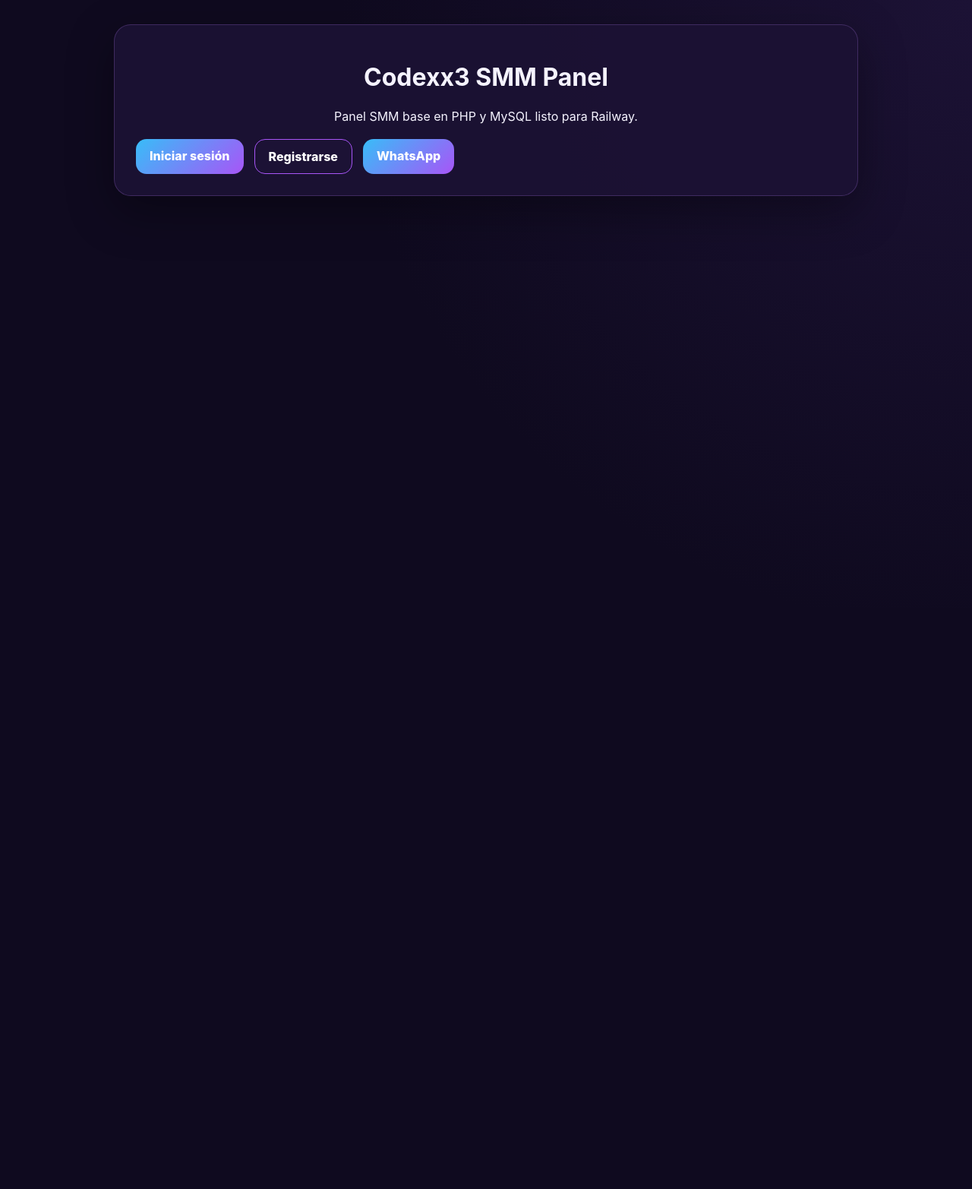
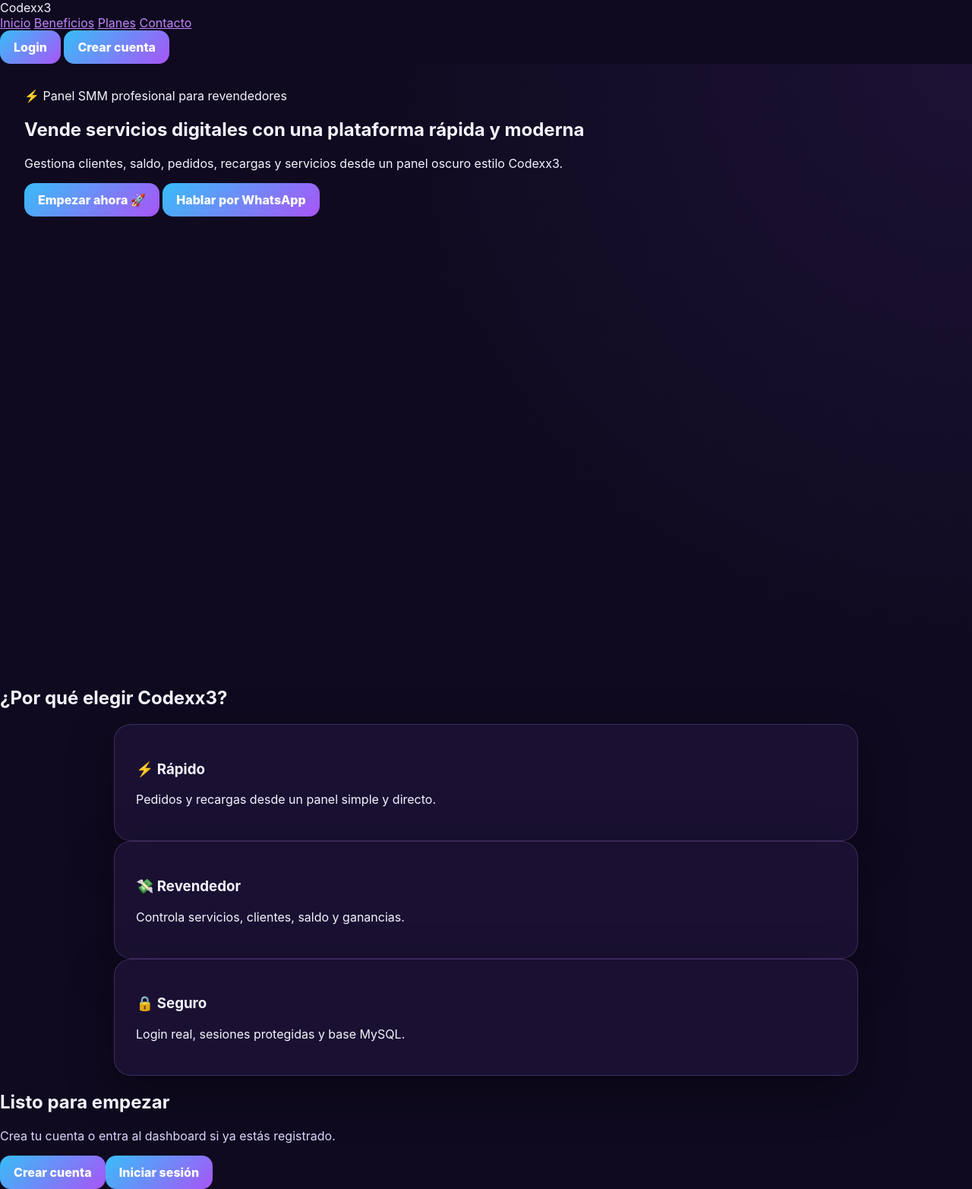
Before and after one commit to ballonaxx3/codexx3-smm-panelv3, a PHP site: page / in a window 1280 px wide. Shown: the whole page at 76% size. Before the commit the page ends 375 px from the top, so only its background shows below. Run offline with PHP 8.4, Linux system fonts and the light colour scheme.

Commit message:
Upgrade landing page Codexx3 style

```diff
--- a/public/index.php
+++ b/public/index.php
@@ -1,30 +1,53 @@
 <?php require_once __DIR__.'/../app/config/session.php'; ?>
-<!doctype html>
+<!DOCTYPE html>
 <html lang="es">
 <head>
-  <meta charset="utf-8">
-  <meta name="viewport" content="width=device-width, initial-scale=1">
+<meta charset="UTF-8">
+<meta name="viewport" content="width=device-width, initial-scale=1.0">
 <title>Codexx3 SMM Panel</title>
 <link rel="stylesheet" href="/assets/css/style.css">
 </head>
 <body>
-  <main class="hero">
-    <div class="card center">
-      <h1>Codexx3 SMM Panel</h1>
-      <p>Panel SMM base en PHP y MySQL listo para Railway.</p>
-
-      <div class="actions">
+<header class="navbar">
+  <div class="logo">Codexx3</div>
+  <nav>
+    <a href="#inicio">Inicio</a>
+    <a href="#beneficios">Beneficios</a>
+    <a href="#planes">Planes</a>
+    <a href="https://wa.me/50361605896" target="_blank">Contacto</a>
+  </nav>
+  <div class="nav-actions">
     <?php if (isLoggedIn()): ?>
       <a class="btn" href="/dashboard.php">Dashboard</a>
-          <a class="btn secondary" href="/logout.php">Salir</a>
     <?php else: ?>
-          <a class="btn" href="/login.php">Iniciar sesión</a>
-          <a class="btn secondary" href="/register.php">Registrarse</a>
+      <a class="btn" href="/login.php">Login</a>
     <?php endif; ?>
-
-        <a class="btn whatsapp" href="https://wa.me/50361605896" target="_blank">WhatsApp</a>
+    <a class="btn primary" href="/register.php">Crear cuenta</a>
+  </div>
+</header>
+<section id="inicio" class="hero landing-hero">
+  <div class="hero-content">
+    <span class="badge">⚡ Panel SMM profesional para revendedores</span>
+    <h1>Vende servicios digitales con una plataforma <span>rápida y moderna</span></h1>
+    <p>Gestiona clientes, saldo, pedidos, recargas y servicios desde un panel oscuro estilo Codexx3.</p>
+    <div class="hero-buttons">
+      <a href="/register.php" class="btn primary">Empezar ahora 🚀</a>
+      <a href="https://wa.me/50361605896" target="_blank" class="btn outline">Hablar por WhatsApp</a>
     </div>
   </div>
-  </main>
+</section>
+<section id="beneficios" class="features">
+  <h2>¿Por qué elegir Codexx3?</h2>
+  <div class="cards">
+    <div class="card"><h3>⚡ Rápido</h3><p>Pedidos y recargas desde un panel simple y directo.</p></div>
+    <div class="card"><h3>💸 Revendedor</h3><p>Controla servicios, clientes, saldo y ganancias.</p></div>
+    <div class="card"><h3>🔒 Seguro</h3><p>Login real, sesiones protegidas y base MySQL.</p></div>
+  </div>
+</section>
+<section id="planes" class="features compact">
+  <h2>Listo para empezar</h2>
+  <p class="muted">Crea tu cuenta o entra al dashboard si ya estás registrado.</p>
+  <div class="hero-buttons"><a class="btn primary" href="/register.php">Crear cuenta</a><a class="btn outline" href="/login.php">Iniciar sesión</a></div>
+</section>
 </body>
 </html>
```
Lines whose indentation alone changed are shown as unchanged.
